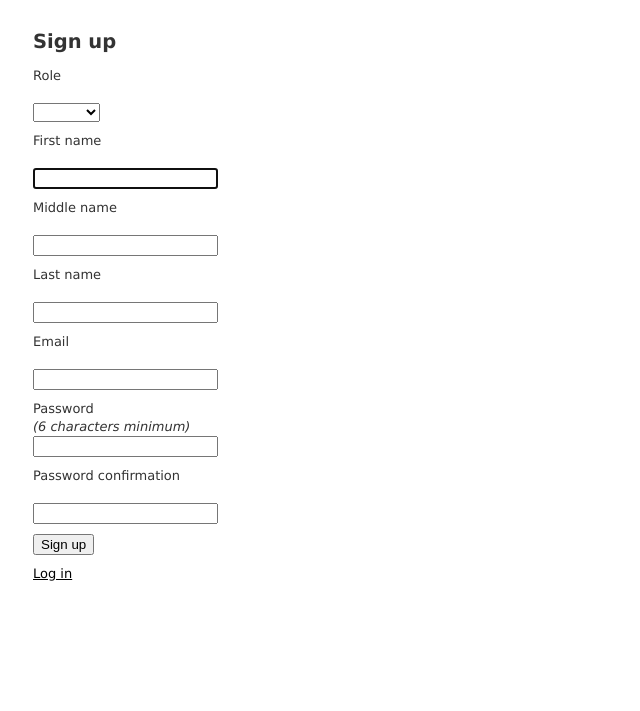
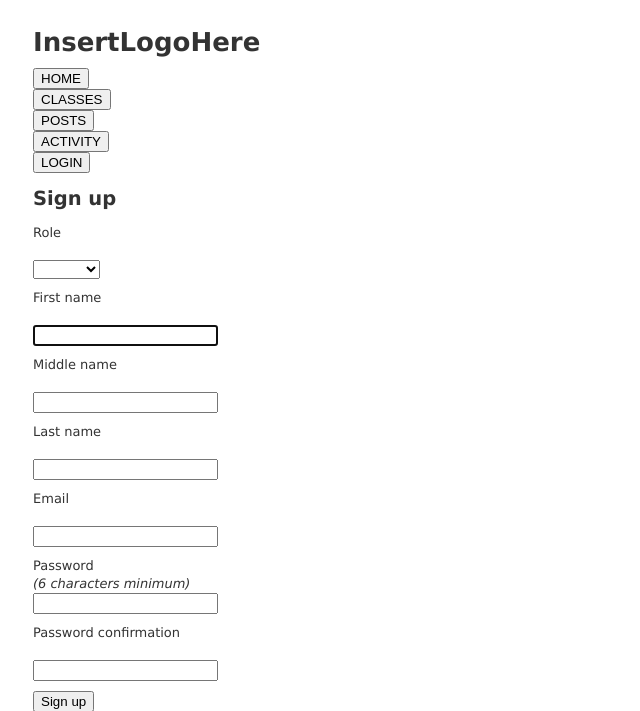
Before and after one commit to LoboRich/educ-network, a Rails app: page /users/sign_up in a window 1280 px wide. Shown: the top 711 px of the page, without its empty margins (0-640 px from the left). Run offline with Rails 7, Linux system fonts and the light colour scheme; style sheets or scripts are compiled from the project's sources.

Commit message:
initial header layout

```diff
--- /dev/null
+++ b/app/views/layouts/_header.html.haml
@@ -0,0 +1,17 @@
+%div{ class: "header border-gray-200 border-b w-screen text-gray-700" }
+  %div{ class: "container bg-white py-2 md:py-4 w-screen" }
+    %div{ class: "px-4 mx-auto md:flex md:items-between justify-between w-screen"}
+      %div{ class: "flex gap-8 justify-center items-center"}
+        %div{ class: "flex justify-between items-center"}
+          %h1{ class: "logo-container font-bold text-3xl"}InsertLogoHere
+        %div{ class: "flex gap-4 items-between"}
+          %div{ class: "flex"}
+            %button{ class: "p-2 lg:px-4 md:mx-2 font-bold hover:text-white hover:bg-my-pink rounded transition-colors duration-250"} HOME
+          %div{ class: "flex"}
+            %button{ class: "p-2 lg:px-4 md:mx-2 font-bold hover:text-white hover:bg-my-pink rounded transition-colors duration-250"} CLASSES
+          %div{ class: "flex"}
+            %button{ class: "p-2 lg:px-4 md:mx-2 font-bold hover:text-white hover:bg-my-pink rounded transition-colors duration-250"} POSTS
+          %div{ class: "flex"}
+            %button{ class: "p-2 lg:px-4 md:mx-2 font-bold hover:text-white hover:bg-my-pink rounded transition-colors duration-250"} ACTIVITY
+      %div
+        %button{ class: "p-2 lg:px-4 md:mx-2 font-bold hover:text-white hover:bg-my-pink rounded transition-colors duration-250"} LOGIN
--- a/app/views/layouts/application.html.erb
+++ b/app/views/layouts/application.html.erb
@@ -12,6 +12,7 @@
   </head>
 
   <body>
+    <%= render 'layouts/header' %>
     <p class="notice"><%= notice %></p>
     <p class="alert"><%= alert %></p>
     <%= yield %>
--- a/config/database.yml
+++ b/config/database.yml
@@ -3,7 +3,7 @@
   encoding: unicode
   pool: <%= ENV.fetch("RAILS_MAX_THREADS") { 5 } %>
   username: postgres
-  password: postgres
+  password: password1234
   host: localhost
   port: 5432
 
```
Also changed, not shown: app/javascript/stylesheets/tailwind.config.js (+8 -1 lines).
